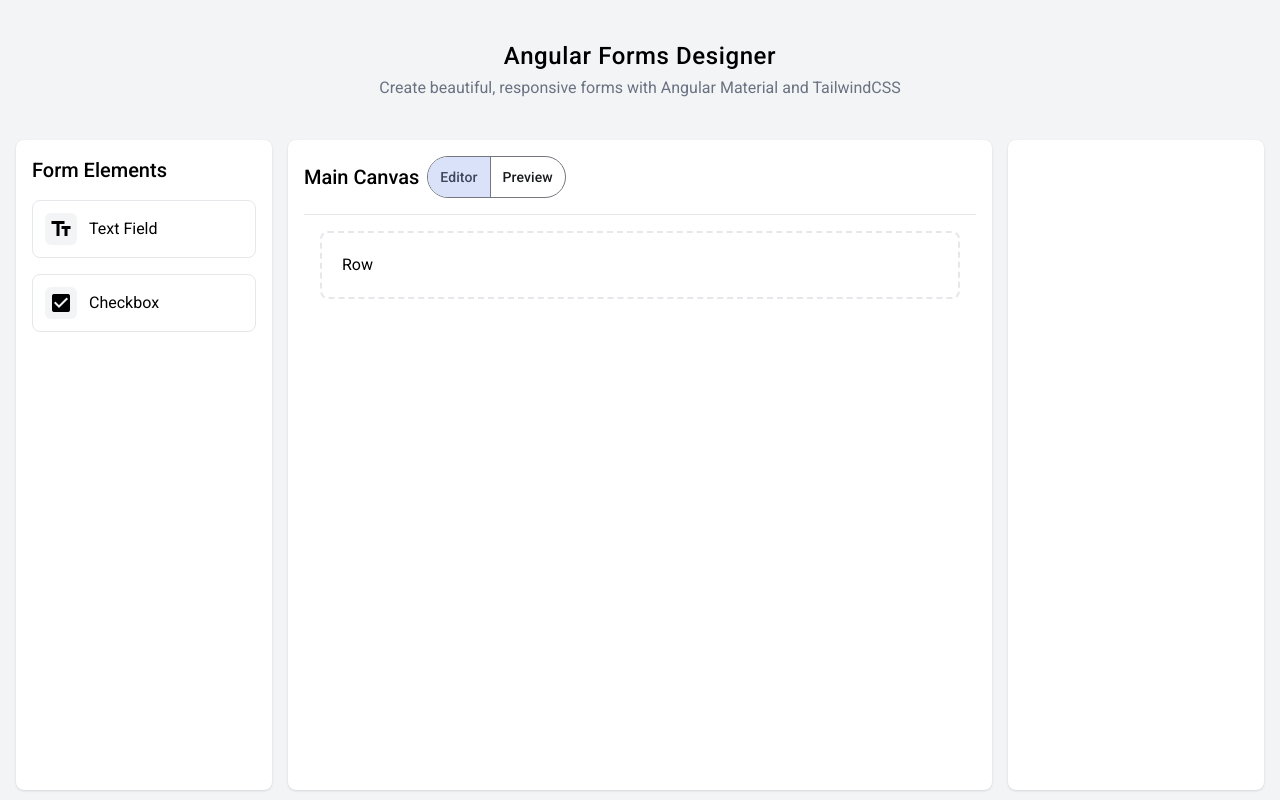
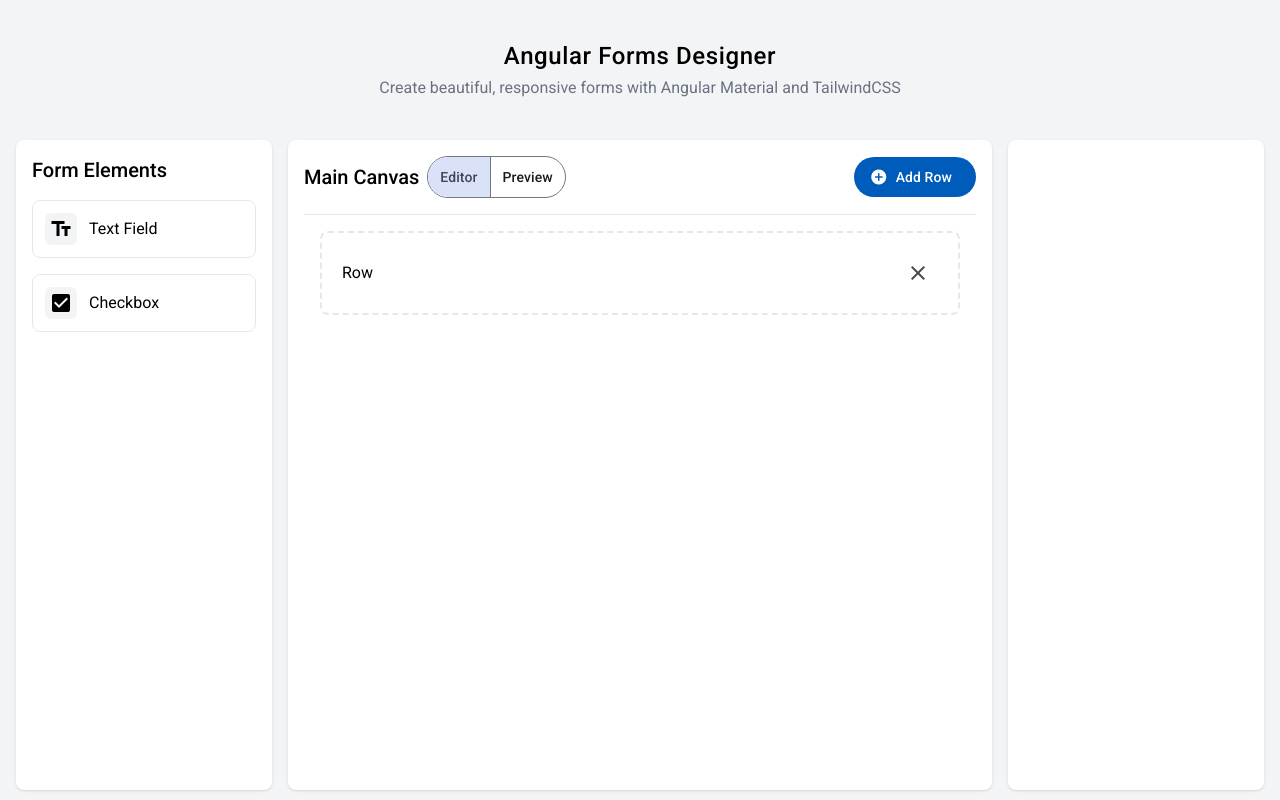
Before and after one commit to dapangmaox/forms-designer, an Angular app: page / in a window 1280 px wide. Built offline with nearby package versions, Linux system fonts and the light colour scheme.

Commit message:
feat: row management

```diff
--- a/src/app/components/main-canvas/form-editor/form-editor.component.ts
+++ b/src/app/components/main-canvas/form-editor/form-editor.component.ts
@@ -1,5 +1,7 @@
 import { ChangeDetectionStrategy, Component, inject } from '@angular/core';
 import { CdkDragDrop, DragDropModule } from '@angular/cdk/drag-drop';
+import { MatButtonModule } from '@angular/material/button';
+import { MatIconModule } from '@angular/material/icon';
 
 import { FormService } from '../../../services/form.service';
 import { FieldTypeDefinition, FormField } from '../../../models/field';
@@ -7,7 +9,7 @@
 
 @Component({
   selector: 'app-form-editor',
-  imports: [DragDropModule, FormFieldComponent],
+  imports: [DragDropModule, FormFieldComponent, MatButtonModule, MatIconModule],
   template: `
     <div class="p-4">
       @for (row of formService.rows(); track row.id) {
@@ -15,9 +17,14 @@
           cdkDropList
           (cdkDropListDropped)="onDropInRow($event, row.id)"
           [cdkDropListOrientation]="'mixed'"
-          class="p-5 bg-white rounded-lg border-2 border-dashed border-gray-200"
+          class="p-5 mb-4 bg-white rounded-lg border-2 border-dashed border-gray-200"
         >
-          <div>Row</div>
+          <div class="flex justify-between items-center">
+            <span>Row</span>
+            <button mat-icon-button (click)="formService.deleteRow(row.id)">
+              <mat-icon>close</mat-icon>
+            </button>
+          </div>
           <div class="flex gap-4 flex-wrap">
             @for (field of row.fields; track field.id) {
               <app-form-field class="flex-1" [field]="field" />
--- a/src/app/components/main-canvas/main-canvas.component.ts
+++ b/src/app/components/main-canvas/main-canvas.component.ts
@@ -1,12 +1,26 @@
-import { ChangeDetectionStrategy, Component, signal } from '@angular/core';
+import {
+  ChangeDetectionStrategy,
+  Component,
+  inject,
+  signal,
+} from '@angular/core';
 import { MatButtonToggleModule } from '@angular/material/button-toggle';
+import { MatButtonModule } from '@angular/material/button';
+import { MatIconModule } from '@angular/material/icon';
 
 import { FormEditorComponent } from './form-editor/form-editor.component';
 import { FormPreviewComponent } from './form-preview/form-preview.component';
+import { FormService } from '../../services/form.service';
 
 @Component({
   selector: 'app-main-canvas',
-  imports: [FormEditorComponent, MatButtonToggleModule, FormPreviewComponent],
+  imports: [
+    FormEditorComponent,
+    MatButtonToggleModule,
+    FormPreviewComponent,
+    MatButtonModule,
+    MatIconModule,
+  ],
   template: `
     <div
       class="p-4 bg-white rounded-lg h-[calc(100vh-150px)] overflow-y-auto border-gray-200 shadow-sm"
@@ -20,6 +34,14 @@
           <mat-button-toggle value="editor">Editor</mat-button-toggle>
           <mat-button-toggle value="preview">Preview</mat-button-toggle>
         </mat-button-toggle-group>
+
+        @if (activeTab() === 'editor') {
+          <div class="flex-1"></div>
+          <button mat-flat-button (click)="formService.addRow()">
+            Add Row
+            <mat-icon>add_circle</mat-icon>
+          </button>
+        }
       </div>
 
       @if (activeTab() === 'editor') {
@@ -34,4 +56,6 @@
 })
 export class MainCanvasComponent {
   activeTab = signal<'editor' | 'preview'>('editor');
+
+  formService = inject(FormService);
 }
--- a/src/app/services/form.service.ts
+++ b/src/app/services/form.service.ts
@@ -54,4 +54,24 @@
 
     this._rows.set(newRows);
   }
+
+  addRow() {
+    const newRow: FormRow = {
+      id: crypto.randomUUID(),
+      fields: [],
+    };
+
+    const rows = this._rows();
+    this._rows.set([...rows, newRow]);
+  }
+
+  deleteRow(rowId: string) {
+    if (this._rows().length === 1) {
+      return;
+    }
+
+    const rows = this._rows();
+    const newRows = rows.filter((row) => row.id !== rowId);
+    this._rows.set(newRows);
+  }
 }
```
